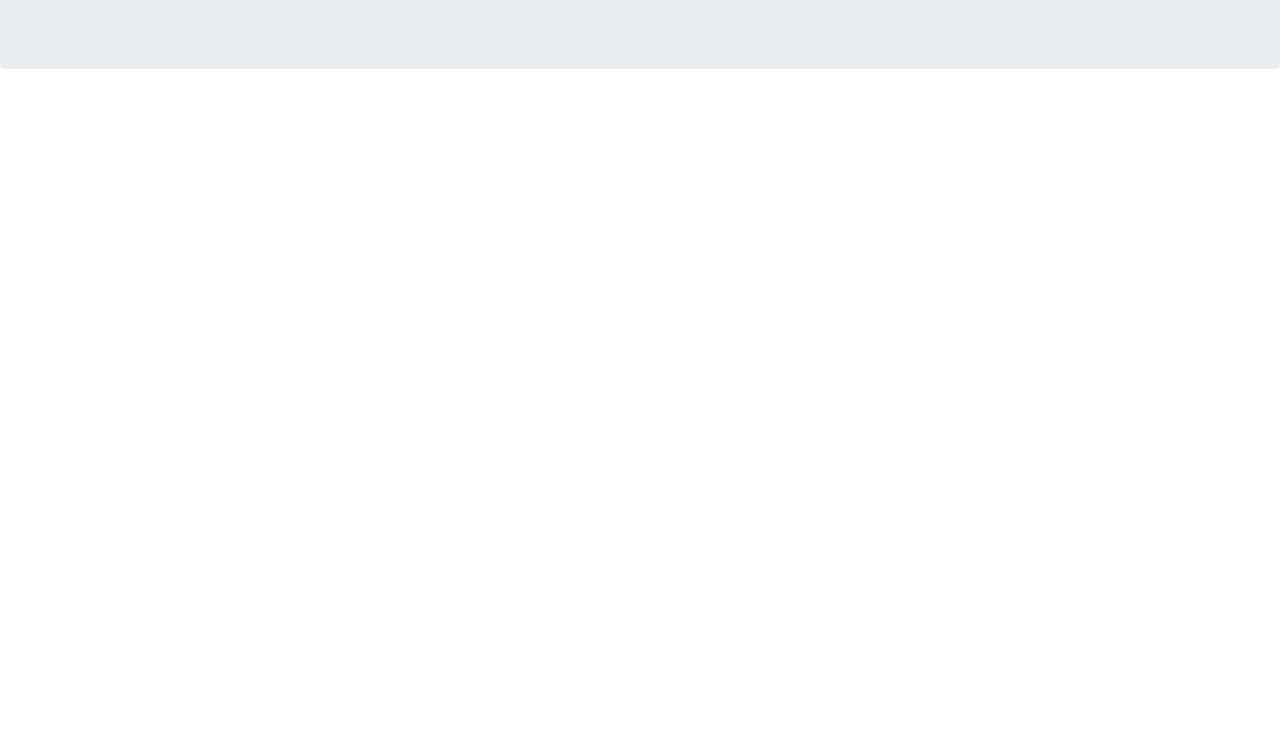
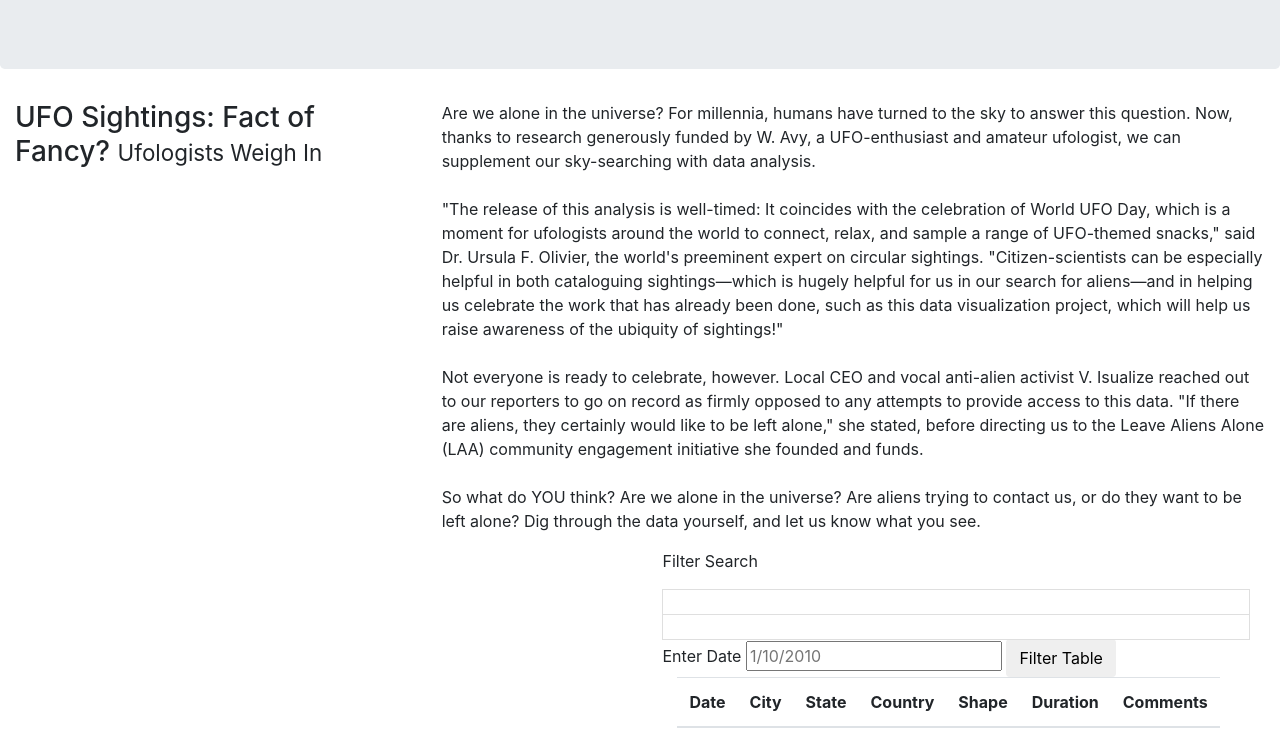
Before and after one commit to lalylaly1227/UFOs, a plain HTML site: page index.html in a window 1280 px wide. Shown: the part 171-915 px from the top of the page. Before the commit the page ends 800 px from the top, so only its background shows below. Drawn offline with nearby package versions, Linux system fonts and the light colour scheme.

Commit message:
Module 11.6.1 completed

```diff
--- a/index.html
+++ b/index.html
@@ -22,5 +22,63 @@
             <h1>The Truth Is Out There</h1>
     </div>
     </div>
+    <div class="container-fluid">
+        <div class="row">
+          <div class="col-md-4">
+            <h3>UFO Sightings: Fact of Fancy? <small>Ufologists Weigh In</small></h3>
+          </div>
+          <div class="col-md-8">
+            <p>
+              Are we alone in the universe? For millennia, humans have turned to the sky to answer this question. Now, thanks to research generously funded by W. Avy, a UFO-enthusiast and amateur ufologist, we can supplement our sky-searching with data analysis.<br><br>"The release of this analysis is well-timed: It coincides with the celebration of World UFO Day, which is a moment for ufologists around the world to connect, relax, and sample a range of UFO-themed snacks," said Dr. Ursula F. Olivier, the world's preeminent expert on circular sightings. "Citizen-scientists can be especially helpful in both cataloguing sightings—which is hugely helpful for us in our search for aliens—and in helping us celebrate the work that has already been done, such as this data visualization project, which will help us raise awareness of the ubiquity of sightings!"<br><br>Not everyone is ready to celebrate, however. Local CEO and vocal anti-alien activist V. Isualize reached out to our reporters to go on record as firmly opposed to any attempts to provide access to this data. "If there are aliens, they certainly would like to be left alone," she stated, before directing us to the Leave Aliens Alone (LAA) community engagement initiative she founded and funds.<br><br>So what do YOU think? Are we alone in the universe? Are aliens trying to contact us, or do they want to be left alone? Dig through the data yourself, and let us know what you see.
+
+
+            </p>
+            <div class="container-fluid">
+                <div class="row">
+                  <div class="col-md-3">
+
+                  </div>
+                  <div class="col-md-9">
+
+                    <form>
+                        <p>Filter Search</p>
+                      </form>
+                      <ul class="list-group">
+
+                    </ul>
+                    <li class="list-group-item">
+
+                    </li>
+                    <li class="list-group-item">
+
+                    </li>
+                    <label for="date">Enter Date</label>
+                    <input type="text" placeholder="1/10/2010" id="datetime" />
+                    <button id="filter-btn" type="button" class="btn btn-default">Filter Table</button>
+                    <div class="col-md-9">
+                        <table class="table table-striped">
+                          <thead>
+                            <tr>
+                                <th>Date</th>
+                                <th>City</th>
+                                <th>State</th>
+                                <th>Country</th>
+                                <th>Shape</th>
+                                <th>Duration</th>
+                                <th>Comments</th>
+                            </tr>
+                          </thead>
+                          <tbody></tbody>
+                        </table>
+                      </div>
+                  </div>
+                </div>
+              </div>
+          </div>
+        </div>
+      </div>
+    </div>
+        </div>
+    </div>
 </body>
 </html>
```
